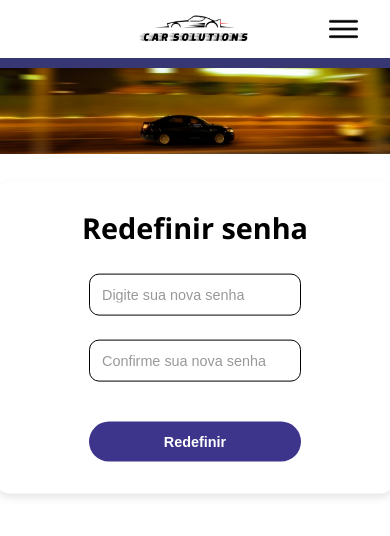
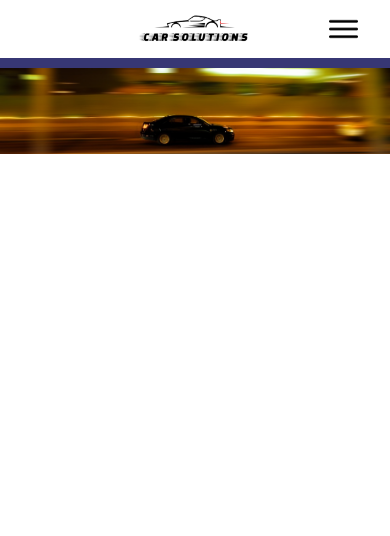
Before and after one commit to zorrzi/front-end-carsolutions, a React (Vite) app in the folder notes-frontend/: page /redefinirSenha/1/1 in a window 390 px wide. Shown: the top 536 px of the page. Built offline with nearby package versions, Linux system fonts and the light colour scheme; a web font is replaced by a local one.

Commit message:
arrumando redefinir 2

```diff
--- a/notes-frontend/src/components/FormularioRedefinirSenha/index.css
+++ b/notes-frontend/src/components/FormularioRedefinirSenha/index.css
@@ -1,6 +1,6 @@
 .login-container-redefinir{
     position: absolute; /* Faz o formulário ficar sobre a imagem */
-    top: 40%; /* Move o formulário para o meio verticalmente */
+    top: 45%; /* Move o formulário para o meio verticalmente */
     left: 50%;
     transform: translate(-50%, -50%); /* Centraliza horizontalmente e verticalmente */
     background-color: #ffffff;
@@ -107,7 +107,7 @@ input {
 
 /* Responsividade para dispositivos menores */
 @media (max-width: 760px) {
-  .login-container-esqueci {
+  .login-container-redefinir {
     margin: 3rem auto;
     top: 250%;
     width: 70%;
```
